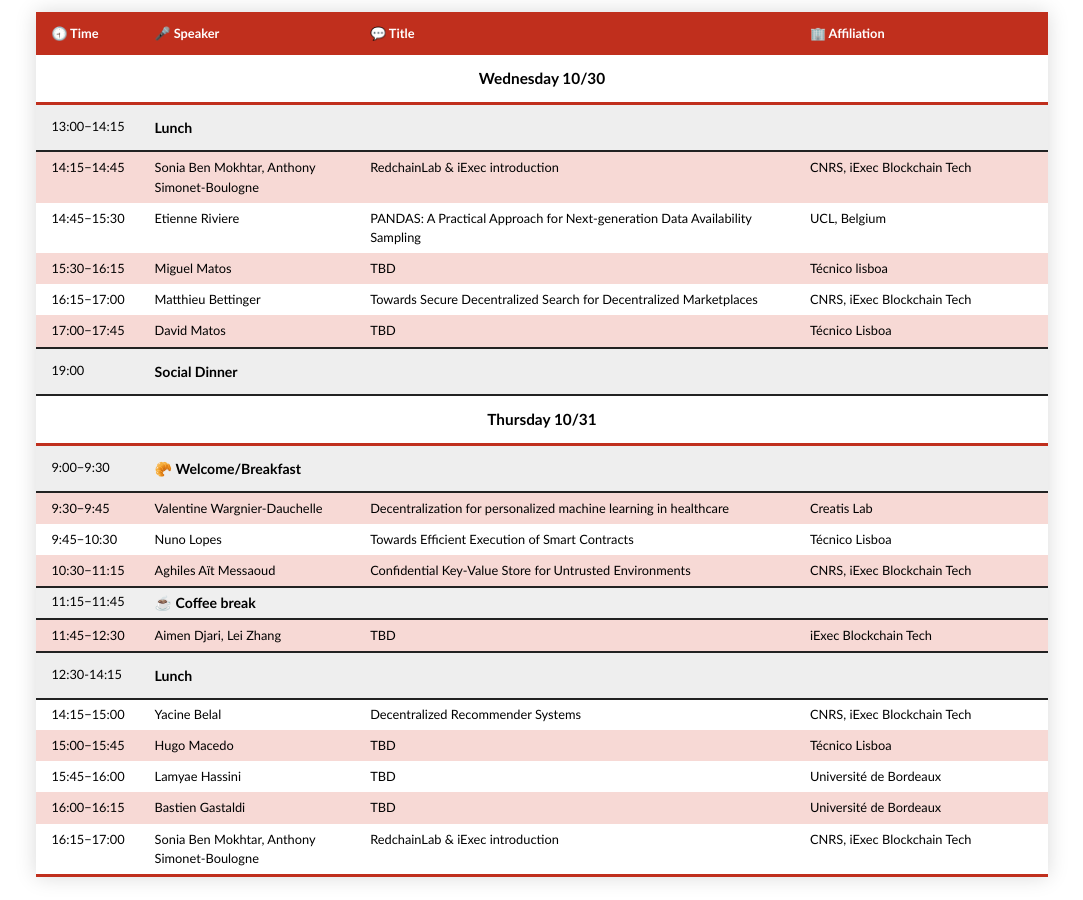
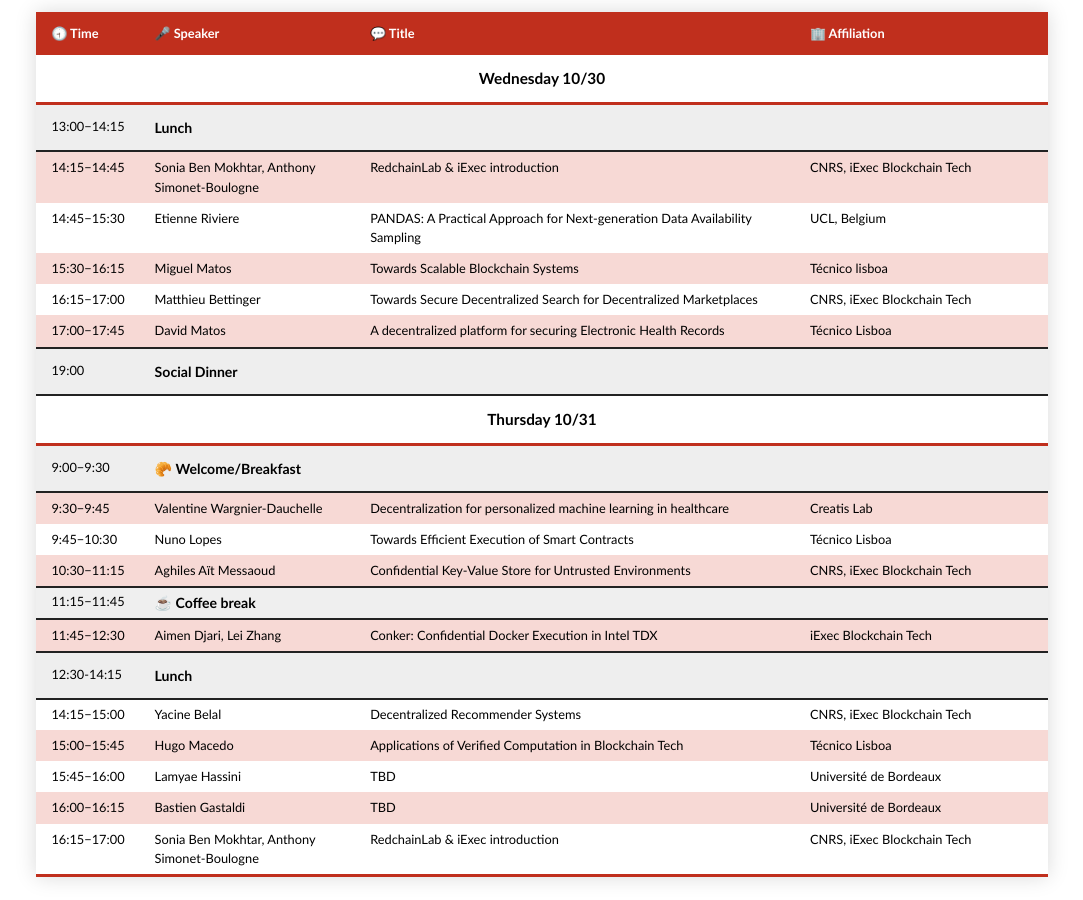
Before and after one commit to RedChainLab/RedChainLab.github.io, a Jekyll site: the page built from 2024-workshop.markdown, in a window 1280 px wide and 900 px high, scrolled down 891 px. Shown: the whole window, without its empty margins (98-1181 px from the left). Built offline with Jekyll 4.4.1, drawn with Linux system fonts in a browser that asks for light colours.

Commit message:
Update 2024-workshop.markdown

```diff
--- a/2024-workshop.markdown
+++ b/2024-workshop.markdown
@@ -55,7 +55,7 @@
       <tr>
          <td class="time">15:30−16:15</td>
          <td class="speaker">Miguel Matos</td>
-         <td class="title">TBD</td>
+         <td class="title">Towards Scalable Blockchain Systems</td>
          <td class="affiliation">Técnico lisboa</td>
       </tr>
       <tr>
@@ -67,7 +67,7 @@
       <tr>
          <td class="time">17:00−17:45</td>
          <td class="speaker">David Matos</td>
-         <td class="title">TBD</td>
+         <td class="title">A decentralized platform for securing Electronic Health Records</td>
          <td class="affiliation">Técnico Lisboa</td>
       </tr>
       <tr class="break">
@@ -106,7 +106,7 @@
       <tr>
          <td class="time">11:45−12:30</td>
          <td class="speaker">Aimen Djari, Lei Zhang</td>
-         <td class="title">TBD</td>
+         <td class="title">Conker: Confidential Docker Execution in Intel TDX</td>
          <td class="affiliation">iExec Blockchain Tech</td>
       </tr>
       <tr class="break">
@@ -124,7 +124,7 @@
       <tr>
          <td class="time">15:00−15:45</td>
          <td class="speaker">Hugo Macedo</td>
-         <td class="title">TBD</td>
+         <td class="title">Applications of Verified Computation in Blockchain Tech</td>
          <td class="affiliation">Técnico Lisboa</td>
       </tr>
       <tr>
```
